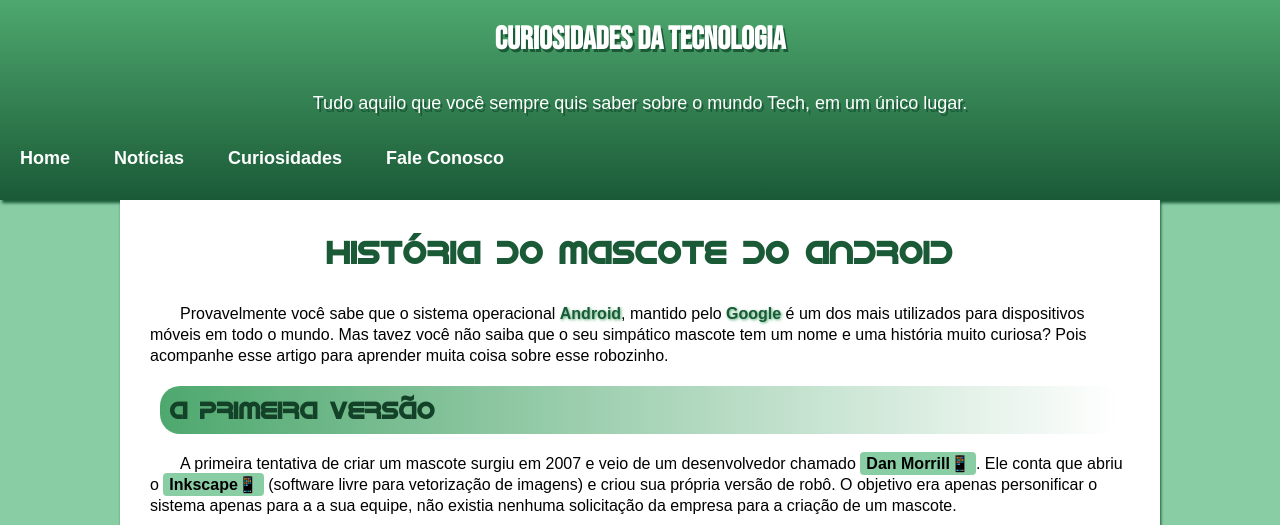
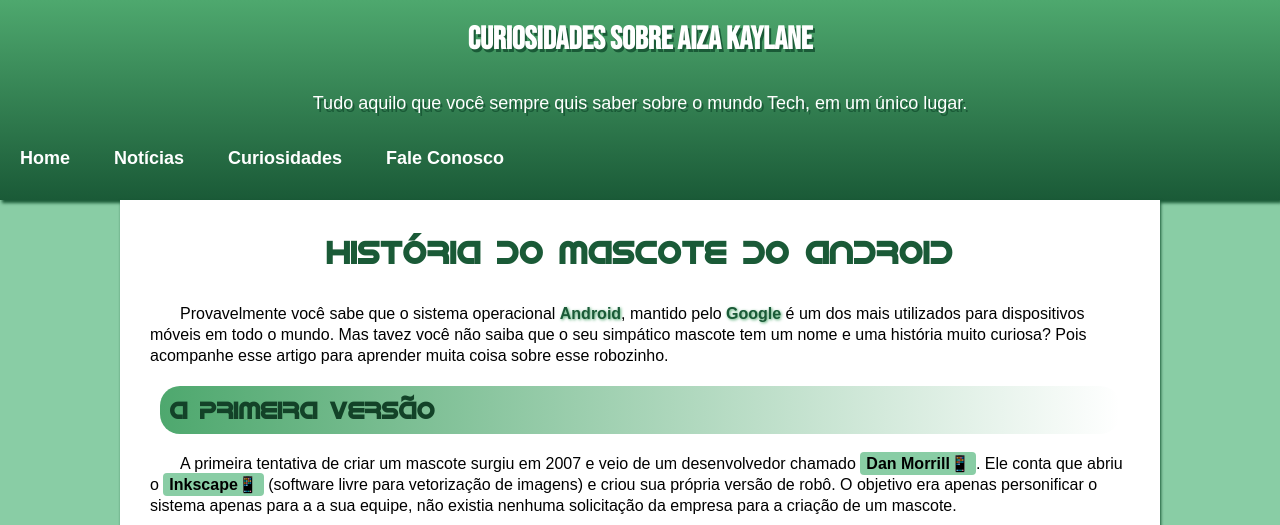
Before and after one commit to Pedrosilvaxp/Projeto-Android, a plain HTML site: page index.html in a window 1280 px wide. Shown: the top 525 px of the page. Drawn offline with Linux system fonts and the light colour scheme.

Commit message:
Update index.html

```diff
--- a/index.html
+++ b/index.html
@@ -12,7 +12,7 @@
 </head>
 <body>
     <header>
-        <h1 id="tema">CURIOSIDADES DA TECNOLOGIA</h1>
+        <h1 id="tema">CURIOSIDADES SOBRE AIZA KAYLANE</h1>
         <p id="paratema">Tudo aquilo que você sempre quis saber sobre o mundo Tech, em um único lugar.</p>
         <nav>
             <a class="links" href="#">Home</a>
```
